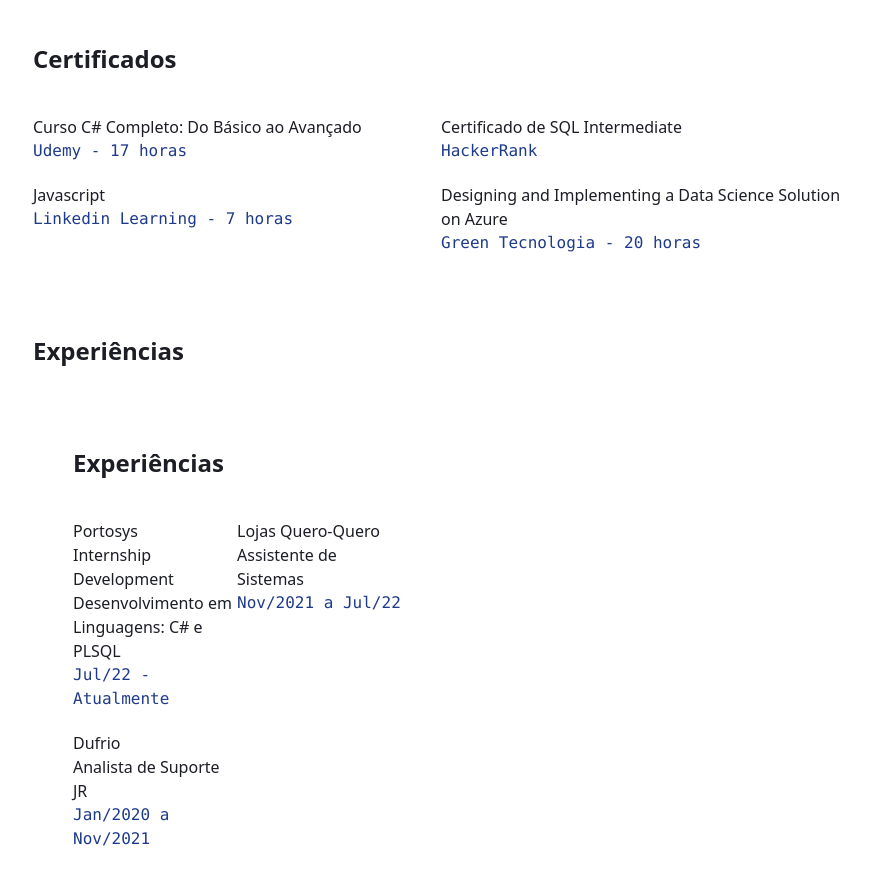
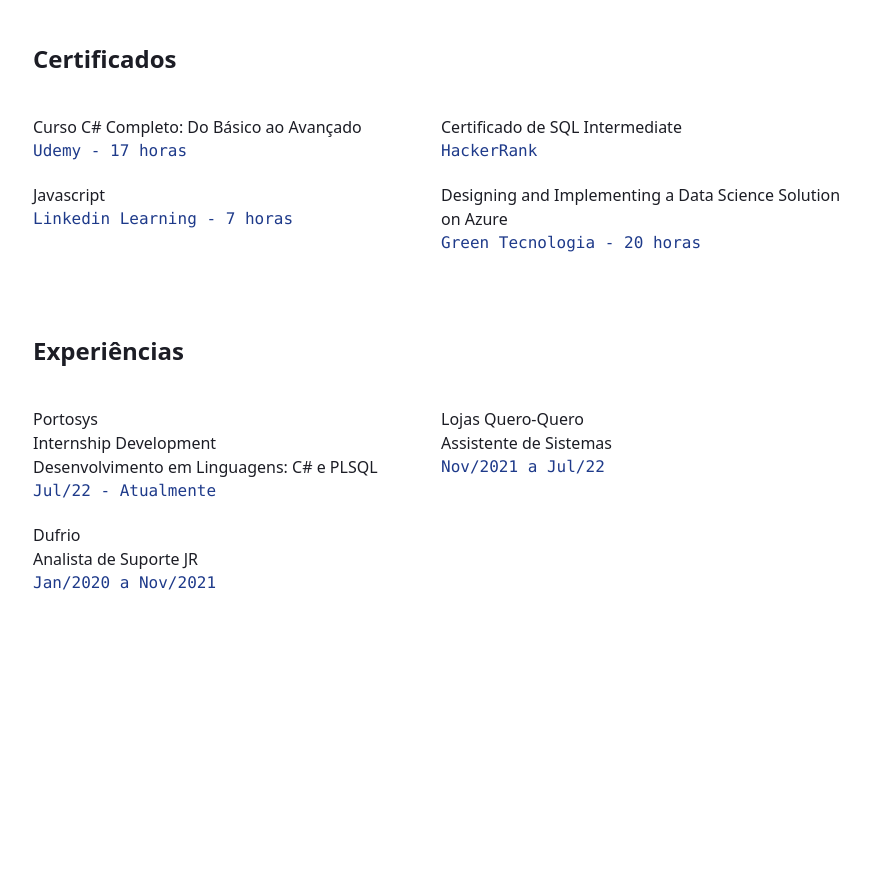
Before and after one commit to ThiagoCasanova/thiagocasanova.github.io, a website: page index.html in a window 1280 px wide. Shown: the part 1493-2387 px from the top of the page, without its empty margins (199-1069 px from the left). After the commit the page ends 2128 px from the top, so only its background shows below. Drawn offline with nearby package versions, Linux system fonts and the light colour scheme.

Commit message:
Update index.html

```diff
--- a/index.html
+++ b/index.html
@@ -139,10 +139,6 @@
       <div class="flex flex-col space-y-10 w-full max-w-4xl p-10">
         <h2 class="text-2xl font-bold">Experiências</h2>
         <div class="space-y-5 md:space-y-0 md:grid md:grid-cols-2 gap-y-5">
-      <!-- teste -->
-      <div class="flex flex-col space-y-10 w-full max-w-4xl p-10">
-        <h2 class="text-2xl font-bold">Experiências</h2>
-        <div class="space-y-5 md:space-y-0 md:grid md:grid-cols-2 gap-y-5">
           <!-- <div>
             <p>Empresa - Dufrio ou Quero-Quero</p>
             <p>Minha área que atuo - Analista de Suporte JR e Assistente</p>
```
